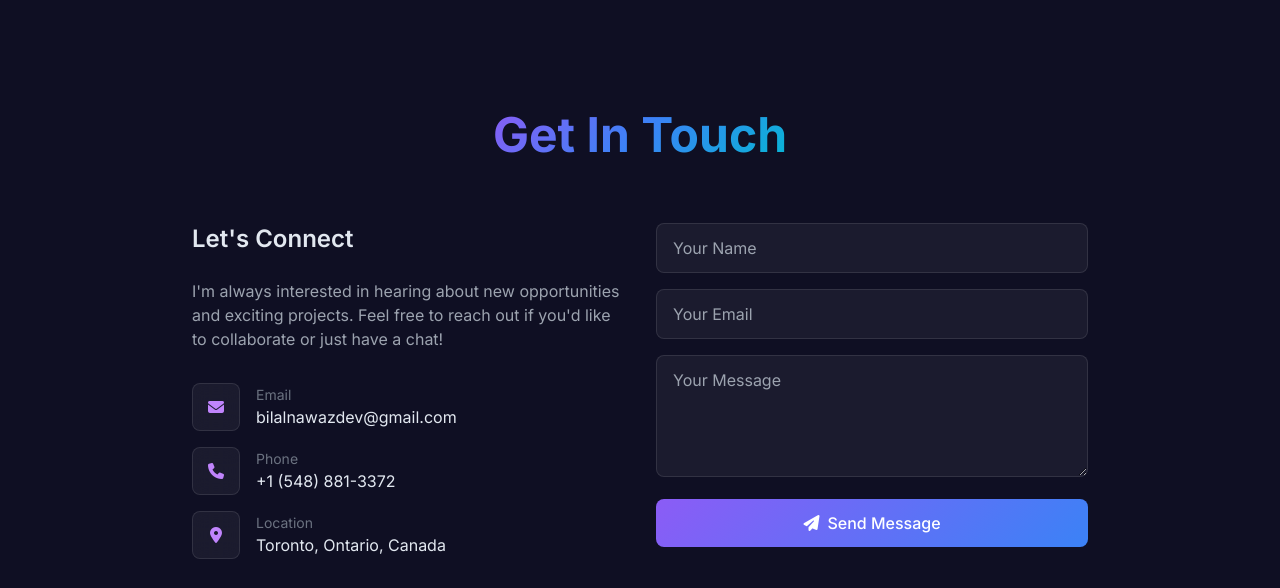
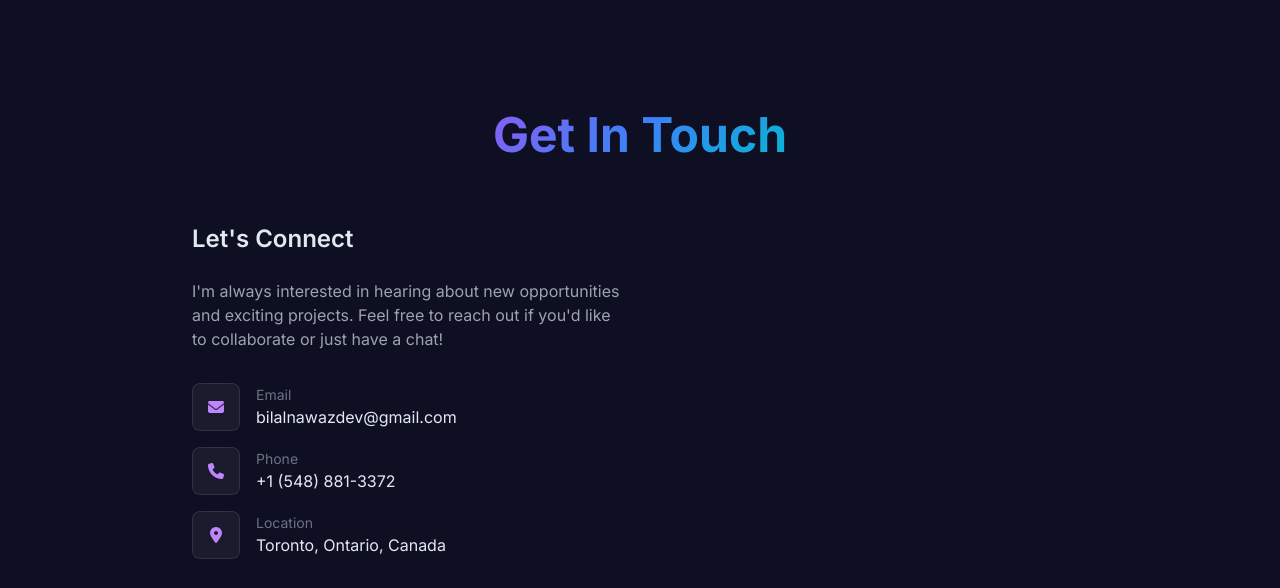
Before and after one commit to bilalnawazdev/bilalnawazdev.github.io, a plain HTML site: page index.html in a window 1280 px wide. Shown: the part 5120-5708 px from the top of the page. Drawn offline with nearby package versions, Linux system fonts and the light colour scheme; animation ran at ten frames a second.

Commit message:
Remove contact form from index.html
Removed the contact form section from the HTML.

```diff
--- a/index.html
+++ b/index.html
@@ -896,21 +896,6 @@
                             </a>
                         </div>
                     </div>
-
-                    <div>
-                        <form id="contactForm" class="space-y-4">
-                            <input type="text" placeholder="Your Name" required
-                                   class="w-full px-4 py-3 bg-white/5 border border-white/10 rounded-lg focus:outline-none focus:border-purple-500 text-white">
-                            <input type="email" placeholder="Your Email" required
-                                   class="w-full px-4 py-3 bg-white/5 border border-white/10 rounded-lg focus:outline-none focus:border-purple-500 text-white">
-                            <textarea placeholder="Your Message" rows="4" required
-                                      class="w-full px-4 py-3 bg-white/5 border border-white/10 rounded-lg focus:outline-none focus:border-purple-500 text-white"></textarea>
-                            <button type="submit" class="btn btn-primary w-full justify-center">
-                                <i class="fas fa-paper-plane"></i>
-                                Send Message
-                            </button>
-                        </form>
-                    </div>
                 </div>
             </div>
         </div>
```
